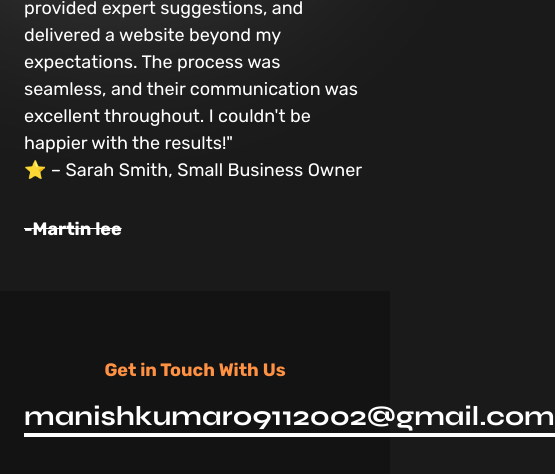
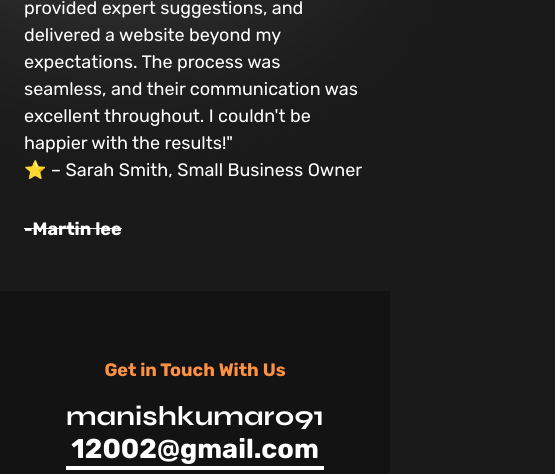
Before and after one commit to M76350/manishportfolio, a plain HTML site: page index.html in a window 390 px wide. Shown: the part 4814-5288 px from the top of the page, 555 px wide, since content can reach past the window. Drawn offline with Linux system fonts and the light colour scheme.

Commit message:
mail content in costomized

```diff
--- a/assest/css/style.css
+++ b/assest/css/style.css
@@ -27,6 +27,7 @@ body{
     color: rgba(148, 148, 148, 1) !important;
 
 }
+
 
 .footer-bg{
     background: rgba(19, 19, 19, 1);
@@ -187,6 +188,8 @@ hover-btn {
       max-width: 720px !important;
       margin: 0 auto !important;
     }
+
+
     h1{
         font-size: 45px !important;
     }
@@ -456,7 +459,14 @@ input.form-control.bg-transparent.border-0 {
 
 }
 
+@media (max-width: 600px) {
 
+.mail{
+    display: block !important;
+
+}
+
+}
 .my-work-heading{
     margin: 91px 0px;
     /* border-bottom: 2px solid; */
--- a/index.html
+++ b/index.html
@@ -395,7 +395,7 @@
                     <div class="footer-text my-2  w-md  w-50 mx-auto  footer-mail-box        ">
 
                         <p class="orange">Get in Touch With Us</p>
-                        <h3 class="fw-bold   mx-auto  mail-border">manishkumar09112002@gmail.com</h3>
+                        <h3 class="fw-bold   mx-auto  mail-border">manishkumar091 <span class="mail">12002@gmail.com</span></h3>
                     </div>
 
                     <div class="footer-logo">
```
